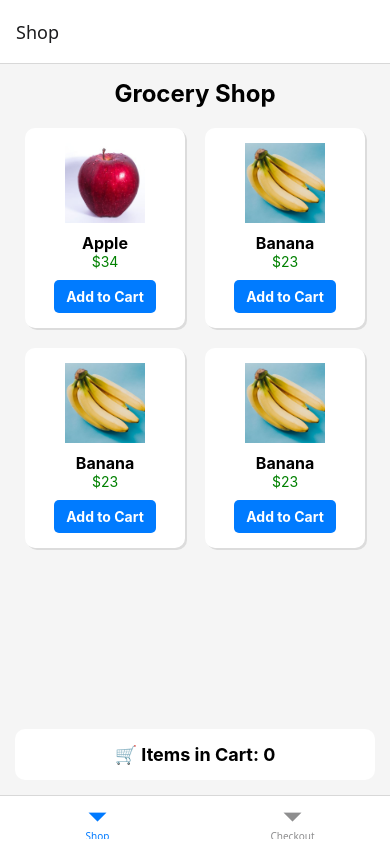
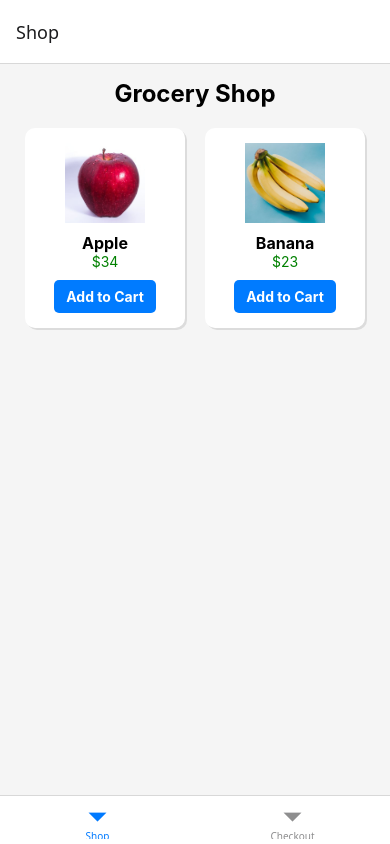
Before and after one commit to arsh282/cart_functionality, a React Native app: screen /Shop in a window 390 px wide. Built offline with nearby package versions, Linux system fonts and the light colour scheme.

Commit message:
Initial commit

```diff
--- a/App.js
+++ b/App.js
@@ -1,29 +1,18 @@
 import React from "react";
-import { View, Text } from "react-native";
-import { createStackNavigator } from "@react-navigation/stack";
+import { NavigationContainer } from "@react-navigation/native";
 import { createBottomTabNavigator } from "@react-navigation/bottom-tabs";
-import { NavigationContainer } from "@react-navigation/native";
 import HomeScreen from "./src/screens/HomeScreen";
 import CheckoutScreen from "./src/screens/CheckoutScreen";
 import { CartProvider } from "./src/context/CartContext";
 
-
-const Stack = createStackNavigator();
 const Tab = createBottomTabNavigator();
-
-const HomeStack = () => (
-  <Stack.Navigator>
-    <Stack.Screen name="Shop" component={HomeScreen} options={{ headerShown: false }} />
-    <Stack.Screen name="Checkout" component={CheckoutScreen} options={({ route }) => ({ title: route.params?.userName || "Checkout" })} />
-  </Stack.Navigator>
-);
 
 export default function App() {
   return (
-    <CartProvider>
+    <CartProvider> {/* ✅ Wraps the entire app */}
       <NavigationContainer>
         <Tab.Navigator>
-          <Tab.Screen name="Shop" component={HomeStack} />
+          <Tab.Screen name="Shop" component={HomeScreen} />
           <Tab.Screen name="Checkout" component={CheckoutScreen} />
         </Tab.Navigator>
       </NavigationContainer>
--- a/src/context/CartContext.js
+++ b/src/context/CartContext.js
@@ -5,12 +5,12 @@ export const CartContext = createContext();
 export const CartProvider = ({ children }) => {
     const [cart, setCart] = useState([]);
 
-    // Add item to cart with a unique ID
+    // Add item to cart as a separate entity
     const addToCart = (product) => {
         setCart([...cart, { ...product, cartId: Date.now().toString() }]);
     };
 
-    // Remove item from cart using cartId instead of product id
+    // Remove item from cart using cartId
     const removeFromCart = (cartId) => {
         setCart(cart.filter(item => item.cartId !== cartId));
     };
--- a/src/screens/CheckoutScreen.js
+++ b/src/screens/CheckoutScreen.js
@@ -1,76 +1,45 @@
-import React, { useEffect, useContext } from 'react';
+import React, { useContext } from 'react';
 import { View, Text, FlatList, TouchableOpacity, StyleSheet } from 'react-native';
 import { CartContext } from '../context/CartContext';
-import { Ionicons } from '@expo/vector-icons';
 
-const CheckoutScreen = ({ navigation }) => {
-    const { cart, removeFromCart } = useContext(CartContext);
-
-    // Set up navigation header inside useEffect (NOT useLayoutEffect)
-    useEffect(() => {
-        navigation.setOptions({
-            title: 'Checkout',
-            headerLeft: () => (
-                <TouchableOpacity onPress={() => navigation.goBack()} style={styles.backButton}>
-                    <Ionicons name="arrow-back" size={24} color="black" />
-                </TouchableOpacity>
-            ),
-        });
-    }, [navigation]);
+const CheckoutScreen = () => {
+    const { cart = [], removeFromCart } = useContext(CartContext); // ✅ Ensure cart is always an array
 
     return (
         <View style={styles.container}>
+            <Text style={styles.header}>Your Cart</Text>
+
             {cart.length === 0 ? (
                 <Text style={styles.emptyText}>Your cart is empty</Text>
             ) : (
                 <FlatList
                     data={cart}
-            keyExtractor={(item) => item.cartId} // Use cartId instead of id
+                    keyExtractor={(item) => item.cartId}
                     renderItem={({ item }) => (
                         <View style={styles.cartItem}>
                             <Text style={styles.itemText}>{item.name} - ${item.price}</Text>
-                    <TouchableOpacity onPress={() => removeFromCart(item.cartId)} style={styles.deleteButton}>
-                        <Ionicons name="trash" size={24} color="white" />
+                            <TouchableOpacity onPress={() => removeFromCart(item.cartId)}>
+                                <Text style={styles.removeButton}>Remove</Text>
                             </TouchableOpacity>
                         </View>
                     )}
                 />
+            )}
 
-            )}
+            {/* Total Amount */}
+            <Text style={styles.totalText}>Total: ${cart.reduce((sum, item) => sum + item.price, 0)}</Text>
         </View>
     );
 };
 
 const styles = StyleSheet.create({
-    container: {
-        flex: 1,
-        padding: 20,
-        backgroundColor: 'white',
-    },
-    emptyText: {
-        fontSize: 18,
-        textAlign: 'center',
-        marginTop: 20,
-    },
-    cartItem: {
-        flexDirection: 'row',
-        justifyContent: 'space-between',
-        alignItems: 'center',
-        padding: 15,
-        borderBottomWidth: 1,
-        borderColor: '#ddd',
-    },
-    itemText: {
-        fontSize: 18,
-    },
-    deleteButton: {
-        backgroundColor: 'red',
-        padding: 10,
-        borderRadius: 5,
-    },
-    backButton: {
-        marginLeft: 10,
-    },
+    container: { flex: 1, padding: 20, backgroundColor: 'white' },
+    header: { fontSize: 24, fontWeight: 'bold', marginBottom: 10 },
+    emptyText: { fontSize: 18, textAlign: 'center', marginTop: 20 },
+    cartItem: { flexDirection: 'row', justifyContent: 'space-between', padding: 15, borderBottomWidth: 1, borderColor: '#ddd' },
+    itemText: { fontSize: 18 },
+    removeButton: { fontSize: 16, color: 'red', fontWeight: 'bold' },
+    totalText: { fontSize: 20, fontWeight: 'bold', marginTop: 15 },
 });
 
 export default CheckoutScreen;
--- a/src/screens/HomeScreen.js
+++ b/src/screens/HomeScreen.js
@@ -4,23 +4,19 @@ import { CartContext } from '../context/CartContext';
 
 const products = [
   { id: 1, name: 'Apple', price: 34, image: require('../../assets/apple.jpeg') },
-  { id: 12, name: 'Banana', price: 23, image: require('../../assets/banana.jpg') },
-  { id: 3, name: 'Banana', price: 23, image: require('../../assets/banana.jpg') },
-  { id: 4, name: 'Banana', price: 23, image: require('../../assets/banana.jpg') },
-
+  { id: 2, name: 'Banana', price: 23, image: require('../../assets/banana.jpg') },
 ];
 
 const HomeScreen = () => {
-  const { cart, addToCart } = useContext(CartContext);
+  const { addToCart } = useContext(CartContext);
 
   return (
     <View style={styles.container}>
       <Text style={styles.header}>Grocery Shop</Text>
 
-      {/* Product List */}
       <FlatList
         data={products}
-        keyExtractor={(item, index) => `${item.id}-${index}`} // Ensure unique keys
+        keyExtractor={(item) => item.id.toString()}
         numColumns={2}
         renderItem={({ item }) => (
           <View style={styles.card}>
@@ -33,11 +29,6 @@ const HomeScreen = () => {
           </View>
         )}
       />
-
-      {/* Cart Count Below Products */}
-      <View style={styles.cartCountContainer}>
-        <Text style={styles.cartText}>🛒 Items in Cart: {cart.length}</Text>
-      </View>
     </View>
   );
 };
@@ -90,17 +81,6 @@ const styles = StyleSheet.create({
     color: '#FFF',
     fontWeight: 'bold',
   },
-  cartCountContainer: {
-    alignItems: 'center',
-    padding: 15,
-    backgroundColor: '#FFF',
-    borderRadius: 10,
-    marginTop: 15,
-  },
-  cartText: {
-    fontSize: 18,
-    fontWeight: 'bold',
-  },
 });
 
 export default HomeScreen;
```
Also changed, not shown: src/components/ProductList.js (+10 -19 lines). Lines whose indentation alone changed are shown as unchanged.
